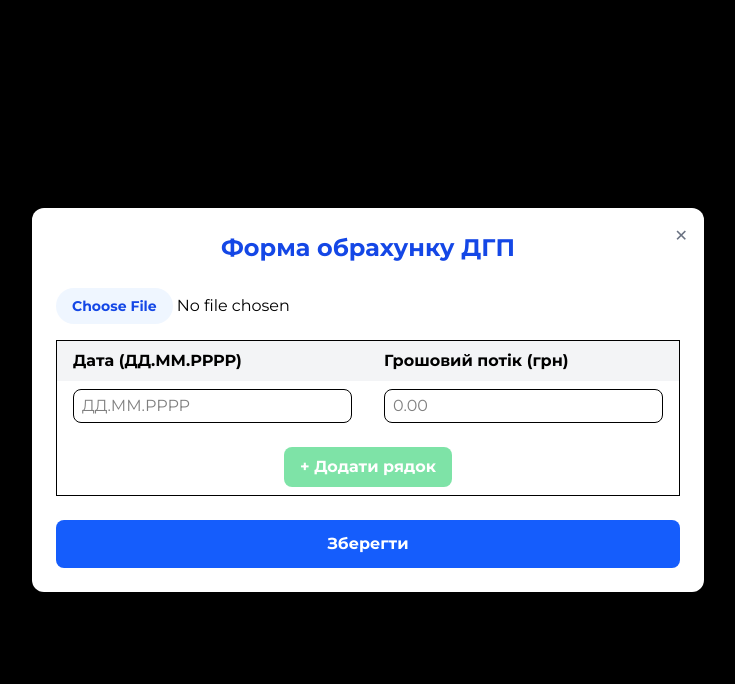
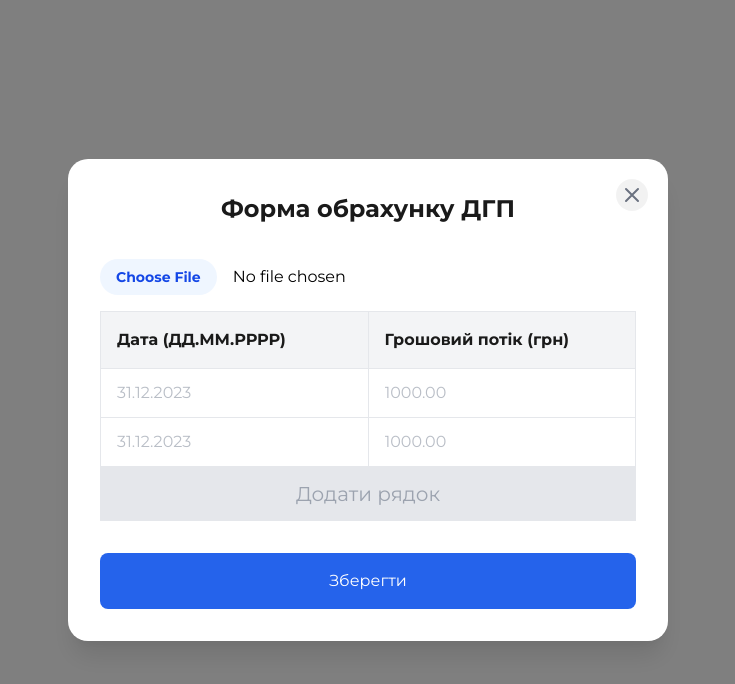
Before and after one commit to eugenekravchuk/agriculture-losses, a Next.js app in the folder frontend/: page /dcf-form in a window 1280 px wide. Shown: the top 684 px of the page, without its empty margins (272-1007 px from the left). Built offline with nearby package versions, Linux system fonts and the light colour scheme.

Commit message:
working version

```diff
--- a/frontend/src/app/loss-form/page.tsx
+++ b/frontend/src/app/loss-form/page.tsx
@@ -21,5 +21,5 @@ export default function LossFormPage() {
     }
   }, []);
 
-  return <LossForm chartData={chartData} />;
+  return <LossForm chartData={null} />;
 }
--- a/frontend/src/components/DcfForm.tsx
+++ b/frontend/src/components/DcfForm.tsx
@@ -3,6 +3,7 @@
 import { useState, useEffect } from "react";
 import { useRouter } from "next/navigation";
 import Papa from "papaparse";
+import styles from "./dcf-form.module.css";
 
 interface FormError {
   type: "date" | "value";
@@ -17,78 +18,134 @@ export default function DcfForm({
   onSave: (data: any) => void;
   onClose: () => void;
 }) {
-  if (typeof onSave !== "function" || typeof onClose !== "function") {
-    throw new Error("DcfForm: onSave and onClose props must be functions");
+  const router = useRouter();
+
+  if (typeof onClose !== "function") {
+    throw new Error("DcfForm: onClose prop must be a function");
+  }
+  if (typeof onSave !== "function") {
+    throw new Error("DcfForm: onSave prop must be a function");
   }
 
-  const [rows, setRows] = useState([{ date: "", cashFlow: "" }]);
+  const [rows, setRows] = useState([
+    { date: "", cashFlow: "" },
+    { date: "", cashFlow: "" },
+  ]);
   const [loading, setLoading] = useState(false);
   const [errors, setErrors] = useState<FormError[]>([]);
-  const router = useRouter();
 
   const validateDate = (date: string): boolean => {
-    const dateRegex = /^\d{2}\.\d{2}\.\d{4}$/;
-    if (!dateRegex.test(date)) return false;
-    const [day, month, year] = date.split(".").map(Number);
+    if (!/^\d{2}\.\d{2}\.\d{4}$/.test(date)) {
+      return false;
+    }
+
+    const [day, month, year] = date.split(".").map((num) => parseInt(num, 10));
+
     const currentYear = new Date().getFullYear();
-    if (year < 2000 || year > currentYear + 5) return false;
-    if (month < 1 || month > 12) return false;
-    const daysInMonth = new Date(year, month, 0).getDate();
-    return day >= 1 && day <= daysInMonth;
+    if (year < 1990 || year > currentYear + 5) {
+      return false;
+    }
+
+    if (month < 1 || month > 12) {
+      return false;
+    }
+
+    if (day < 1 || day > 31) {
+      return false;
+    }
+
+    return true;
   };
 
   const validateCashFlow = (value: string): boolean => {
-    const num = parseFloat(value);
-    return !isNaN(num) && num >= 0;
+    const numValue = parseFloat(value);
+    return !isNaN(numValue) && numValue >= 0;
   };
 
-  const updateRow = (i: number, field: "date" | "cashFlow", value: string) => {
-    const updated = [...rows];
-    updated[i][field] =
-      field === "date" ? formatDate(value) : formatCashFlow(value);
-    setRows(updated);
+  const updateRow = (
+    index: number,
+    field: "date" | "cashFlow",
+    value: string
+  ) => {
+    const newRows = [...rows];
+    newRows[index][field] = value;
+    setRows(newRows);
 
+    // Validate and set errors
     const newErrors = errors.filter(
-      (err) => !(err.rowIndex === i && err.type === field)
+      (e) => !(e.rowIndex === index && e.type === field)
     );
+
     if (field === "date" && value && !validateDate(value)) {
       newErrors.push({
         type: "date",
-        rowIndex: i,
-        message: "Невірний формат дати (ДД.ММ.РРРР)",
+        rowIndex: index,
+        message: "Дата має бути першим числом місяця (DD.MM.YYYY)",
       });
     }
+
     if (field === "cashFlow" && value && !validateCashFlow(value)) {
       newErrors.push({
         type: "value",
-        rowIndex: i,
+        rowIndex: index,
         message: "Введіть додатнє число",
       });
     }
+
     setErrors(newErrors);
   };
 
-  const formatDate = (value: string) => {
-    const digits = value.replace(/\D/g, "");
-    let result = "";
-    if (digits.length >= 2) result = digits.slice(0, 2);
-    if (digits.length >= 4) result += "." + digits.slice(2, 4);
-    if (digits.length >= 6) result += "." + digits.slice(4, 8);
-    return result;
+  const handleSave = async () => {
+    try {
+      setLoading(true);
+      const formData = {
+        dates: rows.map((row) => row.date),
+        values: rows.map((row) => parseFloat(row.cashFlow)),
       };
 
-  const formatCashFlow = (value: string) => {
-    const cleaned = value.replace(/[^\d.]/g, "");
-    const parts = cleaned.split(".");
-    return parts.length > 2
-      ? parts[0] + "." + parts.slice(1).join("")
-      : cleaned;
+      // Just call onSave with the data directly
+      await onSave(formData);
+
+      // Navigate to loss-form
+      router.push("/loss-form");
+    } catch (error) {
+      console.error("Failed:", error);
+      alert(`Помилка при збереженні: ${error.message}`);
+    } finally {
+      setLoading(false);
+    }
   };
 
-  const isValidRow = (row: { date: string; cashFlow: string }) =>
-    validateDate(row.date) && validateCashFlow(row.cashFlow);
+  useEffect(() => {
+    document.body.style.overflow = "hidden";
 
-  const isLastRowFilled = () => isValidRow(rows[rows.length - 1]);
+    const handleEscape = (e: KeyboardEvent) => {
+      if (e.key === "Escape") onClose();
+    };
+    document.addEventListener("keydown", handleEscape);
+
+    return () => {
+      document.body.style.overflow = "unset";
+      document.removeEventListener("keydown", handleEscape);
+    };
+  }, [onClose]);
+
+  const handleBackdropClick = (e: React.MouseEvent<HTMLDivElement>) => {
+    if (e.target === e.currentTarget) onClose();
+  };
+
+  const isValidRow = (row) => {
+    return (
+      row.date.length === 10 &&
+      row.date.match(/^\d{2}\.\d{2}\.\d{4}$/) &&
+      row.cashFlow.trim() !== ""
+    );
+  };
+
+  const isLastRowFilled = () => {
+    const lastRow = rows[rows.length - 1];
+    return isValidRow(lastRow);
+  };
 
   const addRow = () => {
     if (!isLastRowFilled()) {
@@ -98,105 +155,180 @@ export default function DcfForm({
     setRows((prev) => [...prev, { date: "", cashFlow: "" }]);
   };
 
-  const handleBackdropClick = (e: React.MouseEvent<HTMLDivElement>) => {
-    if (e.target === e.currentTarget) onClose();
+  const formatDate = (value) => {
+    const currentYear = new Date().getFullYear();
+
+    const digitsOnly = value.replace(/\D/g, "");
+
+    if (digitsOnly.length === 0) return "";
+
+    let result = "";
+
+    if (digitsOnly.length >= 2) {
+      const day = parseInt(digitsOnly.slice(0, 2));
+      if (day > 31) {
+        result = "31";
+      } else if (day < 1) {
+        result = "01";
+      } else {
+        result = digitsOnly.slice(0, 2);
+      }
+    } else {
+      result = digitsOnly;
+      return result;
+    }
+
+    if (digitsOnly.length >= 4) {
+      result += ".";
+      const month = parseInt(digitsOnly.slice(2, 4));
+      if (month > 12) {
+        result += "12";
+      } else if (month < 1) {
+        result += "01";
+      } else {
+        result += digitsOnly.slice(2, 4);
+      }
+    } else if (digitsOnly.length > 2) {
+      result += "." + digitsOnly.slice(2);
+      return result;
+    }
+
+    if (digitsOnly.length >= 6) {
+      result += ".";
+      const year = digitsOnly.slice(4, 8);
+      if (year.length === 4) {
+        const yearNum = parseInt(year);
+        if (yearNum < 1900) {
+          result += "1900";
+        } else if (yearNum > currentYear) {
+          result += currentYear.toString();
+        } else {
+          result += year;
+        }
+      } else {
+        result += year;
+      }
+    } else if (digitsOnly.length > 4) {
+      result += "." + digitsOnly.slice(4);
+    }
+
+    return result;
   };
 
-  const handleCsvUpload = (e: React.ChangeEvent<HTMLInputElement>) => {
-    if (e.target.files?.length) {
-      Papa.parse(e.target.files[0], {
-        header: true,
+  const handleCsvUpload = (event: React.ChangeEvent<HTMLInputElement>) => {
+    const file = event.target.files?.[0];
+    if (!file) return;
+
+    Papa.parse(file, {
+      complete: (results) => {
+        if (!results.data || results.data.length === 0) {
+          alert("CSV файл порожній");
+          return;
+        }
+
+        const parsedRows = results.data
+          .filter((row: any[]) => row.length >= 2)
+          .map((row: any[]) => ({
+            date: row[0].toString().trim(),
+            cashFlow: row[1].toString().trim(),
+          }));
+
+        setRows(parsedRows);
+        setErrors([]);
+      },
+      error: (error) => {
+        console.error("Error parsing CSV:", error);
+        alert("Помилка при обробці CSV файлу");
+      },
+      header: false,
       skipEmptyLines: true,
-        complete: (result) => {
-          const parsedRows = result.data.map((row: any) => ({
-            date: row.date || "",
-            cashFlow: row.cashFlow || "",
-          }));
-          setRows(parsedRows);
-        },
     });
-    }
+
+    event.target.value = "";
   };
 
-  const handleSave = async () => {
-    try {
+  const validateForm = () => {
+    // If we have more than 1 row, assume it's from CSV and skip validation
+    if (rows.length > 2) {
+      return true;
+    }
+
+    // For manually entered data, keep existing validation
+    if (rows.length < 2) {
+      alert("Будь ласка, додайте хоча б два записи");
+      return false;
+    }
+
+    for (let i = 0; i < rows.length; i++) {
+      const row = rows[i];
+      if (!validateDate(row.date)) {
+        alert(`Невірний формат дати в рядку ${i + 1}`);
+        return false;
+      }
+      if (!validateCashFlow(row.cashFlow)) {
+        alert(`Невірний формат числа в рядку ${i + 1}`);
+        return false;
+      }
+    }
+
     const years = new Set(rows.map((row) => row.date.split(".")[2]));
-      if (years.size < 2)
-        throw new Error("Будь ласка, введіть дані мінімум за два різні роки");
+    if (years.size < 2) {
+      alert("Будь ласка, введіть дані мінімум за два різні роки");
+      return false;
+    }
 
-      const formData = {
-        dates: rows.map((row) => row.date),
-        values: rows.map((row) => parseFloat(row.cashFlow)),
-        discount_rate: 0.1,
+    return true;
   };
 
-      const response = await fetch(
-        `${
-          process.env.NEXT_PUBLIC_API_URL ||
-          "https://agriculture-losses-1llp.onrender.com"
-        }/predict`,
-        {
-          method: "POST",
-          headers: { "Content-Type": "application/json" },
-          body: JSON.stringify(formData),
-        }
-      );
-
-      if (!response.ok) {
-        const errorData = await response.json();
-        throw new Error(errorData.detail || "Помилка при обрахунку прогнозу");
-      }
-
-      const prediction = await response.json();
-      onSave(prediction);
-      router.push("/loss-form");
-    } catch (error: any) {
-      console.error("Помилка збереження:", error);
-      alert(`Помилка: ${error.message}`);
-    }
-  };
-
-  useEffect(() => {
-    document.body.style.overflow = "hidden";
-    const handleEscape = (e: KeyboardEvent) => e.key === "Escape" && onClose();
-    document.addEventListener("keydown", handleEscape);
-    return () => {
-      document.body.style.overflow = "unset";
-      document.removeEventListener("keydown", handleEscape);
-    };
-  }, [onClose]);
-
   return (
-    <div
-      className="fixed inset-0 flex justify-center items-center bg-black bg-opacity-50 z-50 overflow-auto"
-      onClick={handleBackdropClick}
-    >
-      <div className="bg-white rounded-xl shadow-2xl p-6 w-full max-w-2xl relative">
+    <div className={styles.modalOverlay} onClick={handleBackdropClick}>
+      <div className={styles.formContainer}>
         <button
-          className="absolute top-4 right-4 text-gray-500 hover:text-red-600 transition"
+          className={styles.closeButton}
           onClick={onClose}
           aria-label="Закрити форму"
         >
-          ✕
+          <svg
+            width="24"
+            height="24"
+            viewBox="0 0 24 24"
+            fill="none"
+            xmlns="http://www.w3.org/2000/svg"
+          >
+            <path
+              d="M6 18L18 6M6 6L18 18"
+              stroke="currentColor"
+              strokeWidth="2"
+              strokeLinecap="round"
+              strokeLinejoin="round"
+            />
+          </svg>
         </button>
 
-        <h2 className="text-2xl font-bold text-center mb-6 text-blue-700">
-          Форма обрахунку ДГП
-        </h2>
+        <h2 className={styles.formTitle}>Форма обрахунку ДГП</h2>
 
+        <div className="mb-4 flex justify-start items-center">
+          <label className="relative inline-flex items-center">
             <input
               type="file"
               accept=".csv"
               onChange={handleCsvUpload}
-          className="mb-4 file:py-2 file:px-4 file:rounded-full file:border-0 file:text-sm file:font-semibold file:bg-blue-50 file:text-blue-700 hover:file:bg-blue-100 transition"
+              className="file:mr-4 file:py-2 file:px-4
+                        file:rounded-full file:border-0
+                        file:text-sm file:font-semibold
+                        file:bg-blue-50 file:text-blue-700
+                        hover:file:bg-blue-100
+                        transition cursor-pointer"
             />
+          </label>
+        </div>
 
-        <div className="overflow-x-auto">
-          <table className="min-w-full table-auto border text-left">
-            <thead className="bg-gray-100">
+        <div className={styles.tableContainer}>
+          <table className={styles.table}>
+            <thead>
               <tr>
-                <th className="px-4 py-2">Дата (ДД.ММ.РРРР)</th>
-                <th className="px-4 py-2">Грошовий потік (грн)</th>
+                <th>Дата (ДД.ММ.РРРР)</th>
+                <th>Грошовий потік (грн)</th>
               </tr>
             </thead>
             <tbody>
@@ -204,60 +336,74 @@ export default function DcfForm({
                 <tr
                   key={i}
                   className={
-                    errors.some((e) => e.rowIndex === i) ? "bg-red-100" : ""
+                    errors.some((e) => e.rowIndex === i) ? styles.errorRow : ""
                   }
                 >
-                  <td className="px-4 py-2">
+                  <td>
                     <input
                       type="text"
+                      placeholder="31.12.2023"
                       value={row.date}
                       onChange={(e) => updateRow(i, "date", e.target.value)}
-                      className={`w-full border rounded-lg px-2 py-1 ${
+                      className={
                         errors.some(
                           (e) => e.rowIndex === i && e.type === "date"
                         )
-                          ? "border-red-500"
+                          ? styles.errorInput
                           : ""
-                      }`}
-                      placeholder="ДД.ММ.РРРР"
+                      }
                     />
+                    {errors.map(
+                      (error, index) =>
+                        error.rowIndex === i &&
+                        error.type === "date" && (
+                          <div key={index} className={styles.errorMessage}>
+                            {error.message}
+                          </div>
+                        )
+                    )}
                   </td>
-                  <td className="px-4 py-2">
+                  <td>
                     <input
                       type="text"
+                      placeholder="1000.00"
                       value={row.cashFlow}
                       onChange={(e) => updateRow(i, "cashFlow", e.target.value)}
-                      className={`w-full border rounded-lg px-2 py-1 ${
+                      className={
                         errors.some(
                           (e) => e.rowIndex === i && e.type === "value"
                         )
-                          ? "border-red-500"
+                          ? styles.errorInput
                           : ""
-                      }`}
-                      placeholder="0.00"
+                      }
                     />
+                    {errors.map(
+                      (error, index) =>
+                        error.rowIndex === i &&
+                        error.type === "value" && (
+                          <div key={index} className={styles.errorMessage}>
+                            {error.message}
+                          </div>
+                        )
+                    )}
                   </td>
                 </tr>
               ))}
-              <tr>
-                <td colSpan={2} className="px-4 py-2 text-center">
+            </tbody>
+          </table>
           <button
             onClick={addRow}
+            className={styles.addButton}
             disabled={!isLastRowFilled()}
-                    className="bg-green-500 hover:bg-green-600 text-white font-semibold py-2 px-4 rounded-lg mt-2 disabled:opacity-50 disabled:cursor-not-allowed"
           >
-                    + Додати рядок
+            Додати рядок
           </button>
-                </td>
-              </tr>
-            </tbody>
-          </table>
         </div>
 
         <button
           onClick={handleSave}
           disabled={loading || errors.length > 0}
-          className="w-full bg-blue-600 hover:bg-blue-700 text-white font-bold py-3 rounded-lg mt-6 transition disabled:bg-gray-400 disabled:cursor-not-allowed"
+          className={styles.saveButton}
         >
           {loading ? "Обробка..." : "Зберегти"}
         </button>
--- /dev/null
+++ b/frontend/src/components/dcf-form.module.css
@@ -0,0 +1,195 @@
+.modalOverlay {
+  position: fixed;
+  top: 0;
+  left: 0;
+  right: 0;
+  bottom: 0;
+  background: rgba(0, 0, 0, 0.5);
+  backdrop-filter: blur(4px);
+  display: flex;
+  justify-content: center;
+  align-items: center;
+  z-index: 1000;
+}
+
+.formContainer {
+  background: white;
+  border-radius: 20px;
+  padding: 2rem;
+  width: 100%;
+  max-width: 600px;
+  max-height: 90vh;
+  overflow-y: auto;
+  position: relative;
+  box-shadow: 0 20px 25px -5px rgba(0, 0, 0, 0.1),
+    0 10px 10px -5px rgba(0, 0, 0, 0.04);
+}
+
+.closeButton {
+  position: absolute;
+  top: 1.25rem;
+  right: 1.25rem;
+  display: flex;
+  align-items: center;
+  justify-content: center;
+  width: 32px;
+  height: 32px;
+  background: rgba(0, 0, 0, 0.05);
+  border: none;
+  border-radius: 50%;
+  color: #6b7280;
+  cursor: pointer;
+  transition: all 0.2s ease;
+}
+
+.closeButton:hover {
+  background: rgba(0, 0, 0, 0.1);
+  color: #111827;
+  transform: rotate(90deg);
+}
+
+.closeButton:active {
+  transform: rotate(90deg) scale(0.95);
+}
+
+.formTitle {
+  font-size: 1.5rem;
+  font-weight: 600;
+  text-align: center;
+  margin-bottom: 2rem;
+  color: #1a1a1a;
+}
+
+.tableContainer {
+  margin-bottom: 2rem;
+  max-height: 400px;
+  overflow-y: auto;
+}
+
+.table {
+  width: 100%;
+  border-collapse: collapse;
+}
+
+.table th {
+  background: #f3f4f6;
+  padding: 1rem;
+  text-align: left;
+  font-weight: 600;
+  color: #1a1a1a;
+  border: 1px solid #e5e7eb;
+}
+
+.table td {
+  padding: 0;
+  border: 1px solid #e5e7eb;
+}
+
+.table input {
+  width: 100%;
+  padding: 0.75rem 1rem;
+  border: none;
+  background: transparent;
+  font-size: 1rem;
+  font-family: inherit;
+}
+
+.table input::placeholder {
+  color: #9ca3af;
+  opacity: 0.7;
+}
+
+.table input:focus::placeholder {
+  opacity: 0.5;
+}
+
+/* Remove browser controls for number and date inputs */
+.table input[type="number"] {
+  -moz-appearance: textfield;
+}
+
+.table input[type="number"]::-webkit-outer-spin-button,
+.table input[type="number"]::-webkit-inner-spin-button {
+  -webkit-appearance: none;
+  margin: 0;
+}
+
+.table input[type="date"]::-webkit-calendar-picker-indicator {
+  display: none;
+}
+
+.table input[type="date"]::-webkit-inner-spin-button,
+.table input[type="date"]::-webkit-outer-spin-button {
+  -webkit-appearance: none;
+  margin: 0;
+}
+
+.table input:focus {
+  outline: none;
+  background: rgba(37, 99, 235, 0.1);
+}
+
+.addButton {
+  width: 100%;
+  padding: 0.75rem;
+  background: #f3f4f6;
+  border: none;
+  color: #4b5563;
+  font-size: 1.25rem;
+  cursor: pointer;
+  transition: background-color 0.2s;
+}
+
+.addButton:hover {
+  background: #e5e7eb;
+}
+
+.addButton:disabled {
+  background: #e5e7eb;
+  color: #9ca3af;
+  cursor: not-allowed;
+}
+
+.saveButton {
+  width: 100%;
+  padding: 1rem;
+  background: #2563eb;
+  color: white;
+  border: none;
+  border-radius: 8px;
+  font-size: 1rem;
+  font-weight: 500;
+  cursor: pointer;
+  transition: background-color 0.2s;
+}
+
+.saveButton:hover {
+  background: #1d4ed8;
+}
+
+.saveButton:disabled {
+  background: #93c5fd;
+  cursor: not-allowed;
+}
+
+.errorInput {
+  border: 1px solid #dc2626 !important;
+  background-color: #fef2f2 !important;
+}
+
+.errorMessage {
+  color: #dc2626;
+  font-size: 0.75rem;
+  margin-top: 0.25rem;
+  padding: 0.25rem 0.5rem;
+  background-color: #fee2e2;
+  border-radius: 4px;
+}
+
+.errorRow {
+  background-color: #fef2f2;
+}
+
+.errorRow:hover {
+  background-color: #fee2e2;
+}
```
Lines whose indentation alone changed are shown as unchanged.
